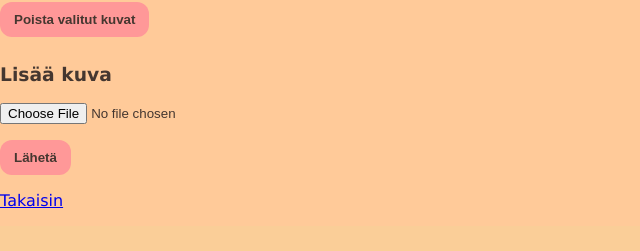
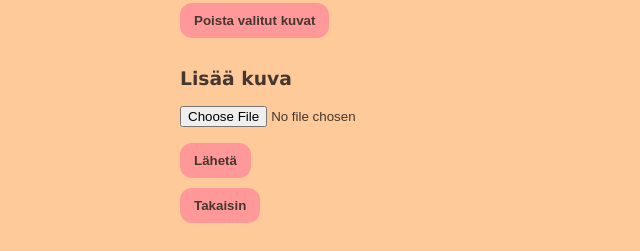
Before and after one commit to mkekola/merkisto, a Flask app: template templates/images.html in a window 1280 px wide. Shown: the part 953-1204 px from the top of the page, without its empty margins (0-640 px from the left). Before the commit the page ends 1161 px from the top, so only its background shows below. Run offline with Flask 3, Linux system fonts and the light colour scheme; the template is opened without the code that fills it: most values are stand-ins (such as "Sample title", 1, 10 or a date in 2020).

Commit message:
Added styling to images page.

```diff
--- a/templates/images.html
+++ b/templates/images.html
@@ -1,5 +1,7 @@
-{% extends "layout.html" %} {% block title %} {{ patch.title }} kuvat {% endblock %} {% block
-content %}
+{% extends "layout.html" %} {% block title %} {{ patch.title }} kuvat {%
+endblock %} {% block content %}
+<main class="wrap">
+  <section class="panel stack">
     <h2>{{ patch.title }} kuvat</h2>
     <form action="/remove_images" method="post">
       <h3>Poista kuvat</h3>
@@ -21,5 +23,7 @@ content %}
       <input type="hidden" name="patch_id" value="{{ patch.id }}" />
       <input type="submit" value="Lähetä" />
     </form>
-<p><a href="/patch/{{ patch.id }}">Takaisin</a></p>
+    <input type="submit" value="Takaisin" onclick="window.history.back()" />
+  </section>
+</main>
 {% endblock %}
```
Lines whose indentation alone changed are shown as unchanged.
